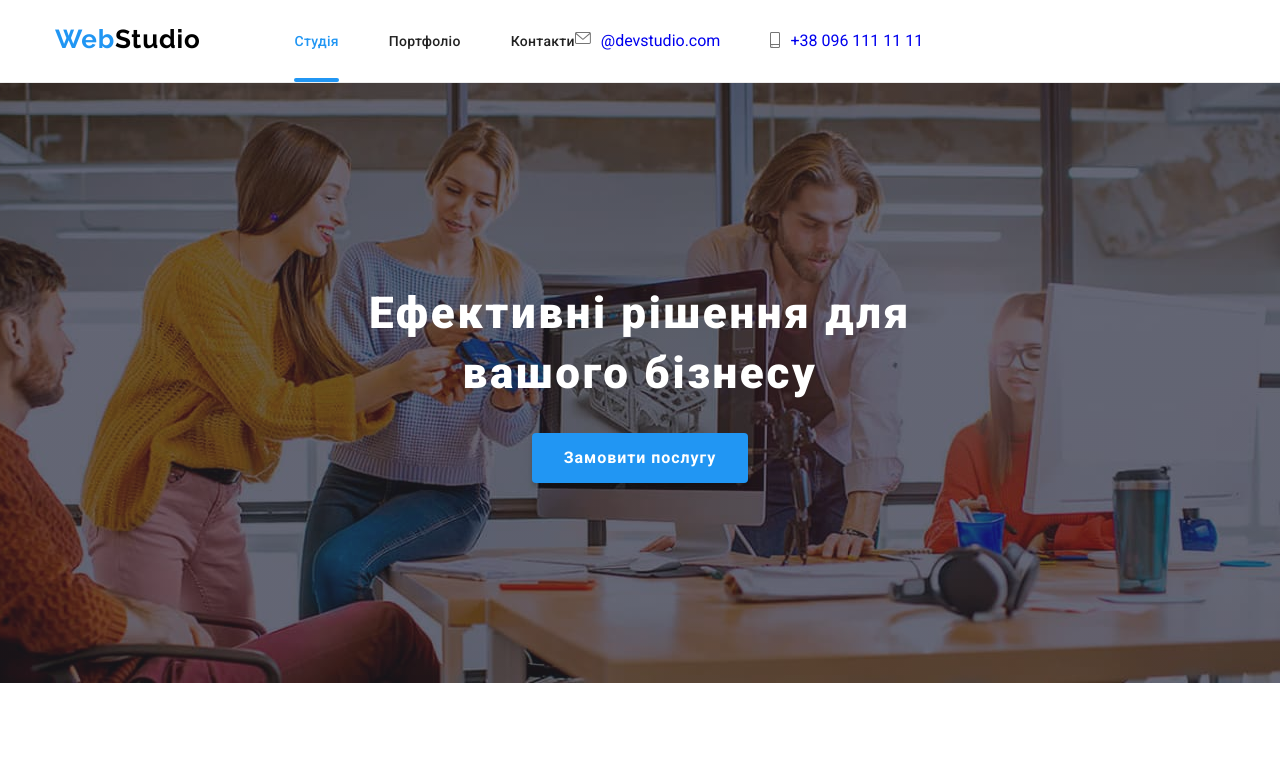
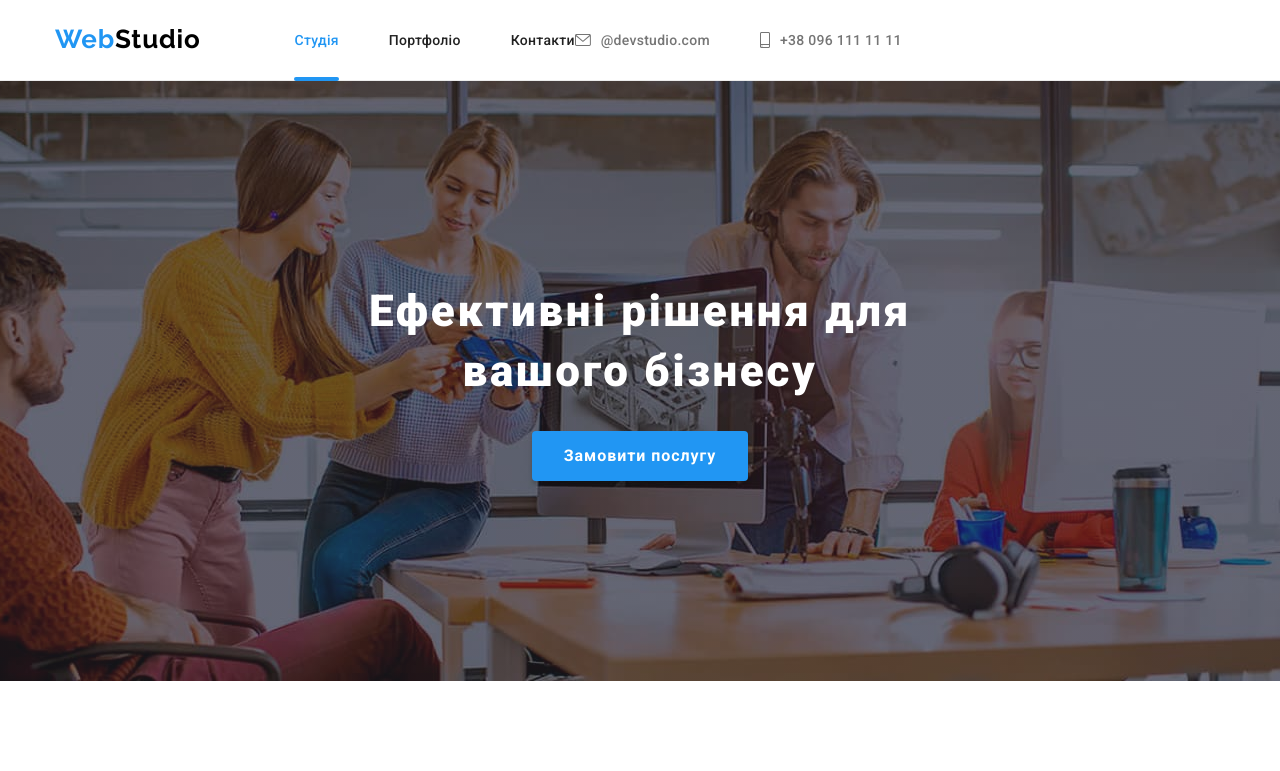
Before and after one commit to Kozulkevych/goit-markup-hw-07, a plain HTML site: page index.html in a window 1280 px wide. Shown: the top 771 px of the page. Drawn offline with nearby package versions, Linux system fonts and the light colour scheme.

Commit message:
виправлення помилок

```diff
--- a/sass/layout/_header.scss
+++ b/sass/layout/_header.scss
@@ -82,23 +82,21 @@
 }
 
 .contacts__list {
-    margin-left: auto;
     display: flex;
     align-items: center;
+    margin-left: auto;
 }
 
 .contacts__item:not(:last-child) {
     margin-right: 50px;
 }
-.contacts-link {
+.contacts__link {
     color: var(--primary-light-text-color);
     font-size: 14px;
     font-weight: 500;
     line-height: calc(16 / 14);
     letter-spacing: 0.02em;
-
     align-items: center;
-
     transition: color 250ms var(--timing-function);
     &:hover,
     &:focus {
```
Also changed, not shown: css/main.css, css/main.min.css, 2 other files.
